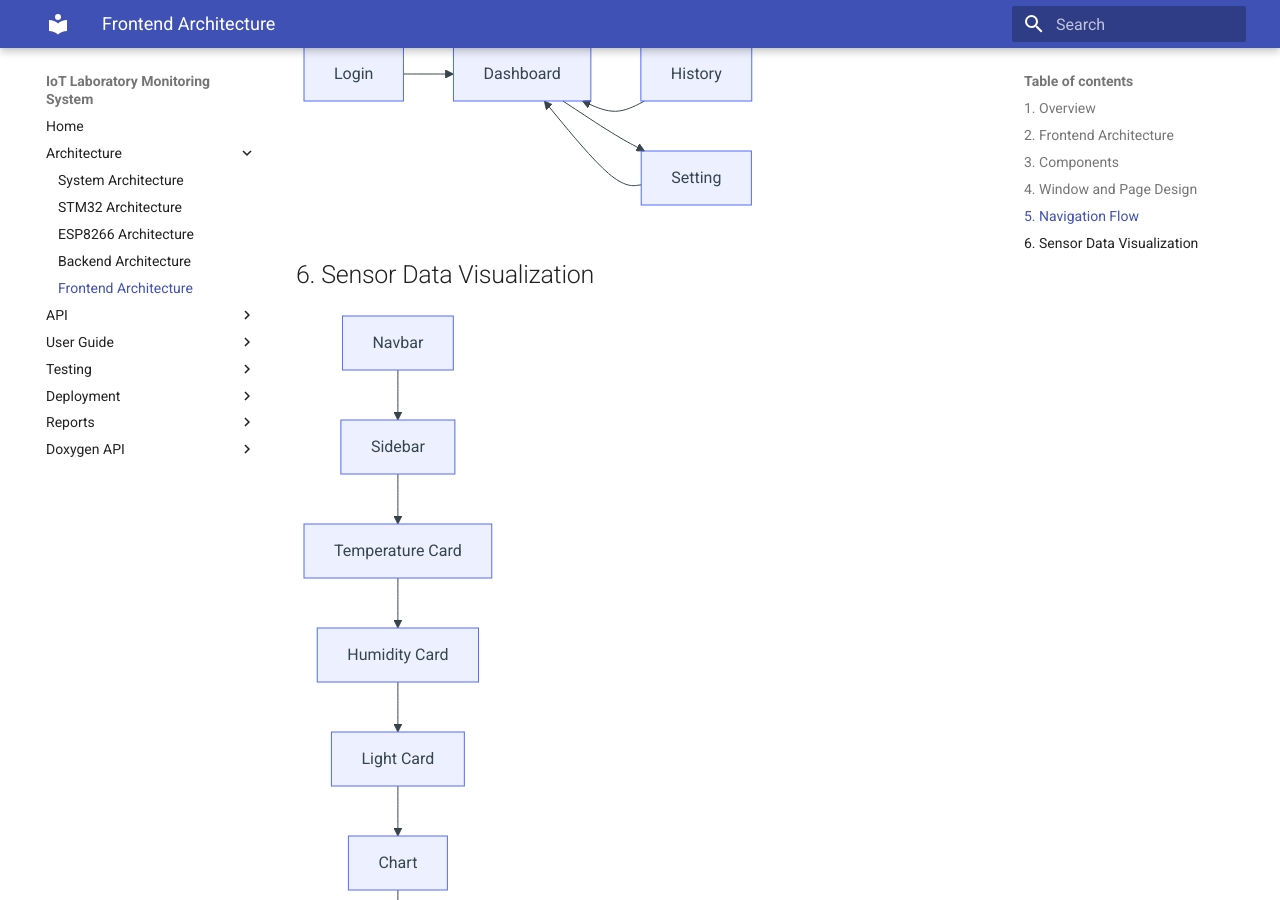
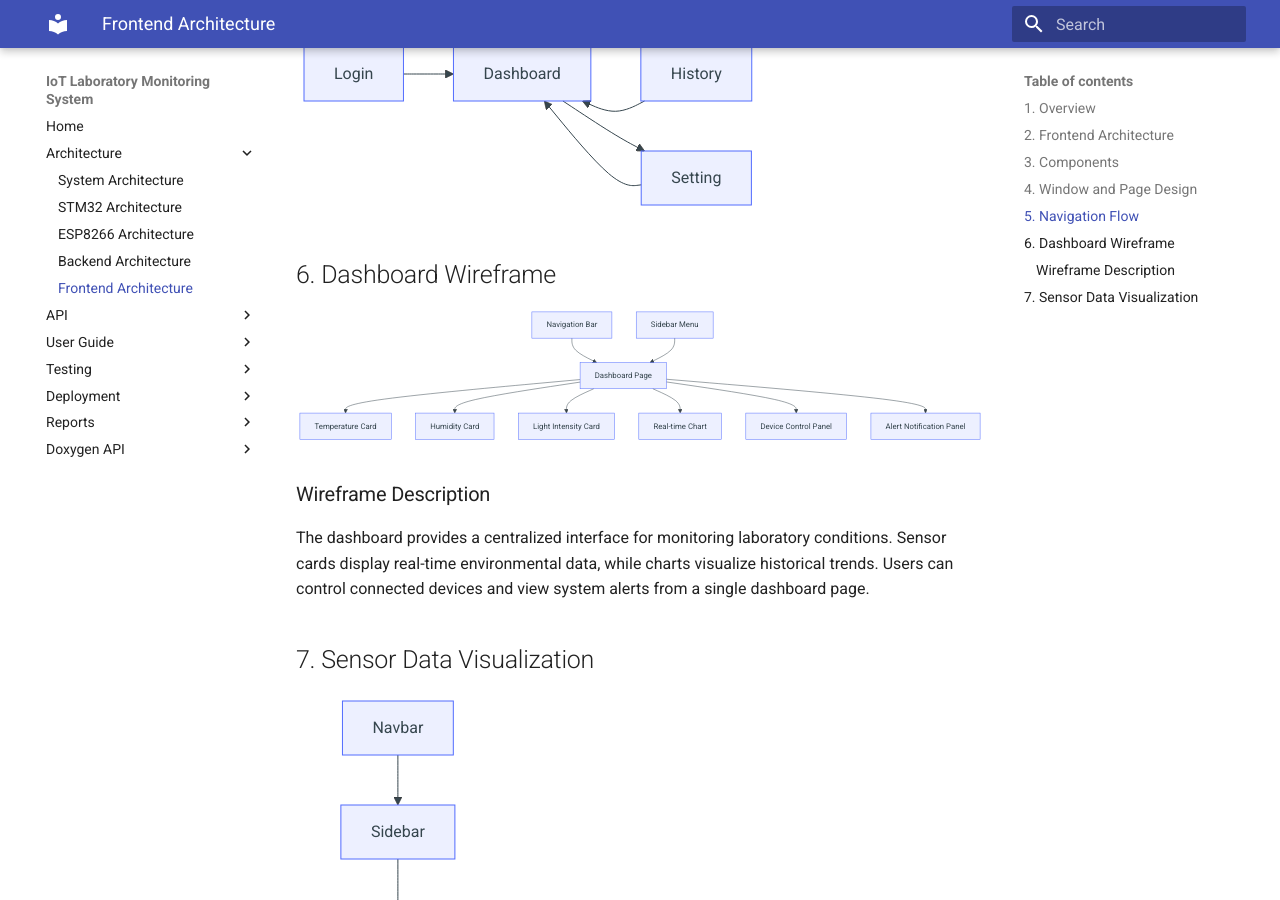
Before and after one commit to jostran1406/Phase_2_Group_11, an MkDocs documentation site: the page built from docs/architecture/frontend.md, in a window 1280 px wide and 900 px high, scrolled down 1426 px. Built offline with MkDocs 1.6.1 and Material for MkDocs 9.7.7, drawn with Linux system fonts in a browser that asks for light colours.

Commit message:
Enhance frontend and backend architecture documentation

````diff
--- a/docs/architecture/frontend.md
+++ b/docs/architecture/frontend.md
@@ -72,7 +72,49 @@ Setting --> Dashboard
 
 ```
 
-## 6. Sensor Data Visualization
+## 6. Dashboard Wireframe
+```mermaid
+flowchart TB
+
+Navbar[Navigation Bar]
+
+Sidebar[Sidebar Menu]
+
+Dashboard[Dashboard Page]
+
+Temp[Temperature Card]
+
+Hum[Humidity Card]
+
+Light[Light Intensity Card]
+
+Chart[Real-time Chart]
+
+Control[Device Control Panel]
+
+Alert[Alert Notification Panel]
+
+Navbar --> Dashboard
+
+Sidebar --> Dashboard
+
+Dashboard --> Temp
+
+Dashboard --> Hum
+
+Dashboard --> Light
+
+Dashboard --> Chart
+
+Dashboard --> Control
+
+Dashboard --> Alert
+```
+### Wireframe Description
+
+The dashboard provides a centralized interface for monitoring laboratory conditions. Sensor cards display real-time environmental data, while charts visualize historical trends. Users can control connected devices and view system alerts from a single dashboard page.
+
+## 7. Sensor Data Visualization
 ```mermaid
 flowchart TB
 
````
Also changed, not shown: docs/architecture/backend.md (+31 -0 lines).
